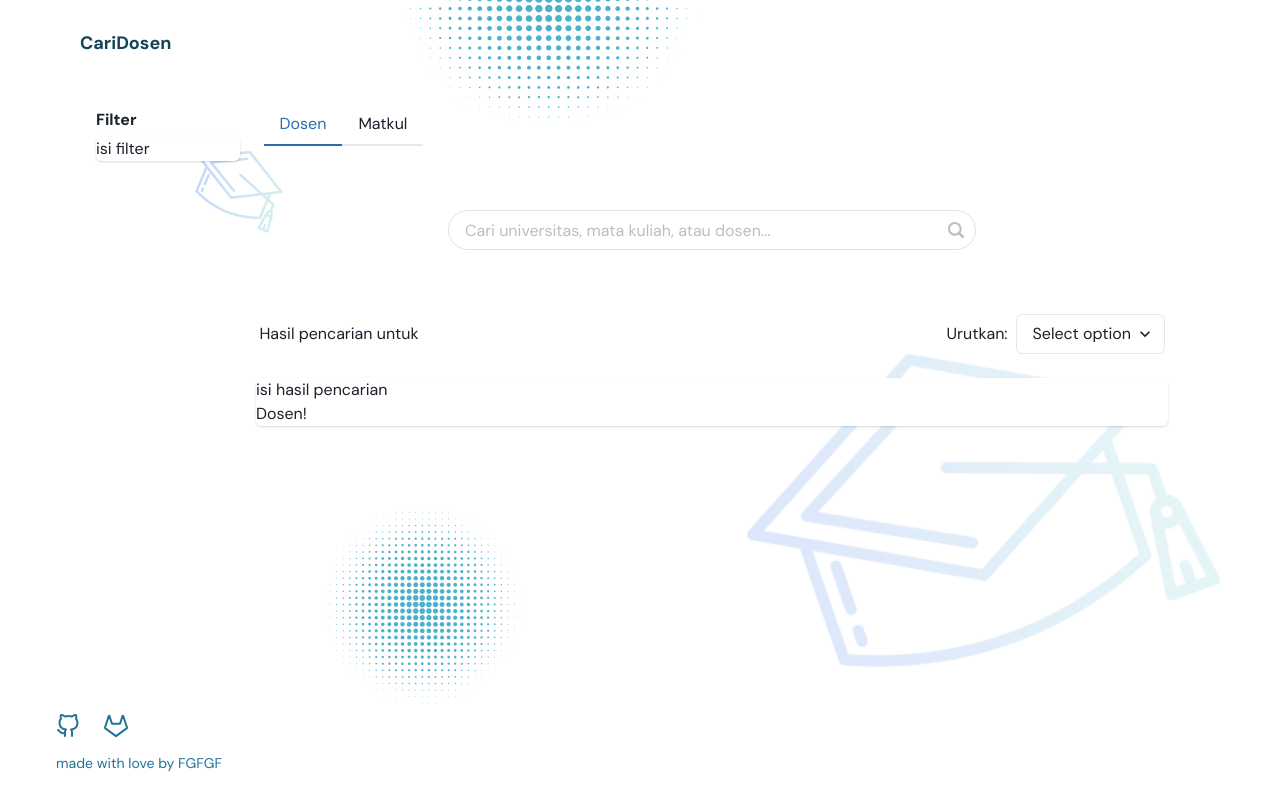
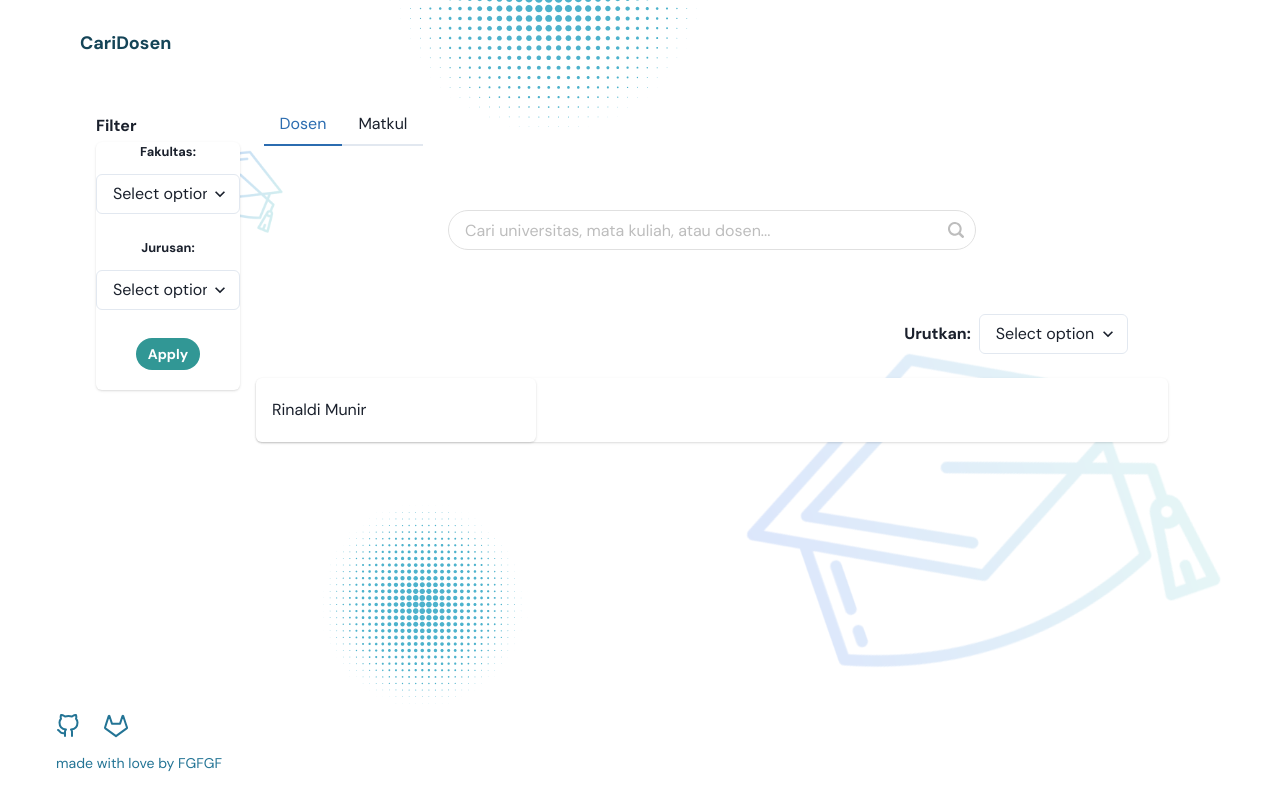
Before and after one commit to IloveNooodles/Dosen-Rank-FE, a Next.js app: page /filter in a window 1280 px wide. Built offline with nearby package versions, Linux system fonts and the light colour scheme.

Commit message:
feat: add dosen and matkul card component

```diff
--- /dev/null
+++ b/components/DosenCard/index.tsx
@@ -0,0 +1,18 @@
+import React from 'react';
+import {Card} from "@chakra-ui/card";
+import {Text} from "@chakra-ui/react";
+
+export interface DosenCardProps {
+    dosenName: string;
+}
+const DosenCard: React.FC<DosenCardProps> = ({ dosenName }) => {
+    return (
+        <Card width="17.5rem" height="4rem" justifyContent="center">
+            <Text fontSize="1rem" fontWeight="400" textAlign="start" ml={4}>
+                {dosenName}
+            </Text>
+        </Card>
+    );
+};
+
+export default DosenCard;
--- /dev/null
+++ b/components/MatkulCard/index.tsx
@@ -0,0 +1,23 @@
+import React from "react";
+import {Card} from "@chakra-ui/card";
+import {Text} from "@chakra-ui/react";
+
+export interface MatkulCardProps {
+    matkulName: string;
+    matkulCode: string;
+}
+
+const MatkulCard: React.FC<MatkulCardProps> = ({ matkulName, matkulCode }) => {
+    return (
+        <Card width="17.5rem" height="4rem" justifyContent="center">
+            <Text fontSize="0.75rem" fontWeight="700" textAlign="start" ml={4} color="#237495">
+                {matkulCode}
+            </Text>
+            <Text fontSize="1rem" fontWeight="400" textAlign="start" ml={4}>
+                {matkulName}
+            </Text>
+        </Card>
+    );
+};
+
+export default MatkulCard;
--- a/pages/filter/index.tsx
+++ b/pages/filter/index.tsx
@@ -1,7 +1,7 @@
 import React from "react";
 import NavigationBar from "@/components/NavigationBar";
 import {
-    Box,
+    Box, Button,
     Container,
     Flex, HStack,
     Select, Spacer,
@@ -17,15 +17,36 @@ import {
 import {Card} from "@chakra-ui/card";
 import Search from "@/pages/search";
 import SearchBar from "@/components/SearchBar";
+import DosenCard from "@/components/DosenCard";
+import MatkulCard from "@/components/MatkulCard";
 
 const SearchAndFilter: React.FC<{}> = () => {
     return (
         <Container centerContent h="calc(100vh - 5.5rem - 6.9rem)" w="calc(100vw - 10rem)">
             <Flex justifyContent="center" w="full">
-                <Box w="19rem">
-                    <Text fontSize="1rem" fontWeight="bold" mb="0.3rem" pt={5}>Filter</Text>
+                <Box w="19rem" mt="1.6rem">
+                    <Text fontSize="1rem" fontWeight="bold" mb="0.3rem" >Filter</Text>
                     <Card>
-                        isi filter
+                        <VStack>
+                            <VStack justifyContent="flex-start">
+                                <Text fontSize="0.8rem" fontWeight="bold" mb="0.3rem">Fakultas:</Text>
+                                <Select placeholder='Select option'>
+                                    <option value='option1'>Option 1</option>
+                                </Select>
+                            </VStack>
+                            <VStack>
+                                <Text fontSize="0.8rem" fontWeight="bold" mb="0.3rem"  pt={4}>Jurusan:</Text>
+                                <Select placeholder='Select option'>
+                                    <option value='option1'>Option 1</option>
+                                </Select>
+                            </VStack>
+                            <Box>
+                                <Button colorScheme="teal" fontSize="sm" size="sm" fontWeight="bold" variant="solid" borderRadius="1rem" my={5}>
+                                    Apply
+                                </Button>
+                            </Box>
+                        </VStack>
+
                     </Card>
                 </Box>
                 <Box w="97rem">
@@ -42,12 +63,10 @@ const SearchAndFilter: React.FC<{}> = () => {
                                     <SearchBar/>
                                 </Box>
                                 <Box pt="1.5rem">
-                                    <HStack gap="33rem">
-                                        <Text>
-                                            Hasil pencarian untuk
-                                        </Text>
+                                    <HStack gap="38rem">
+                                        <Text></Text>
                                         <HStack>
-                                            <Text>Urutkan:</Text>
+                                            <Text fontWeight="bold">Urutkan:</Text>
                                             <Select placeholder='Select option'>
                                                 <option value='option1'>Option 1</option>
                                                 <option value='option2'>Option 2</option>
@@ -56,26 +75,21 @@ const SearchAndFilter: React.FC<{}> = () => {
                                         </HStack>
                                     </HStack>
                                 </Box>
-                                <TabPanels>
-                                    <TabPanel>
+                                <TabPanels h="35rem">
+                                    <TabPanel h="35rem">
                                         <Card w="57rem">
-                                            isi hasil pencarian
-                                            <p>Dosen!</p>
+                                            <DosenCard dosenName={"Rinaldi Munir"}></DosenCard>
                                         </Card>
                                     </TabPanel>
-                                    <TabPanel>
+                                    <TabPanel h="35rem">
                                         <Card w="57rem">
-                                            isi hasil pencarian
-                                            <p>Matkul!</p>
+                                            <MatkulCard matkulName={"Matematika Diskrit"} matkulCode={"IF2211"}></MatkulCard>
                                         </Card>
                                     </TabPanel>
                                 </TabPanels>
                             </VStack>
-
                         </Tabs>
                     </VStack>
-
-
                 </Box>
             </Flex>
         </Container>
```
